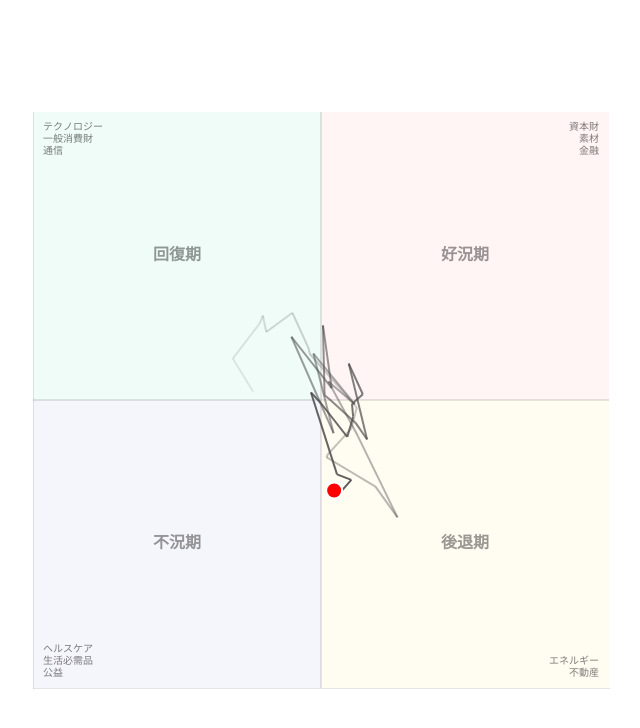
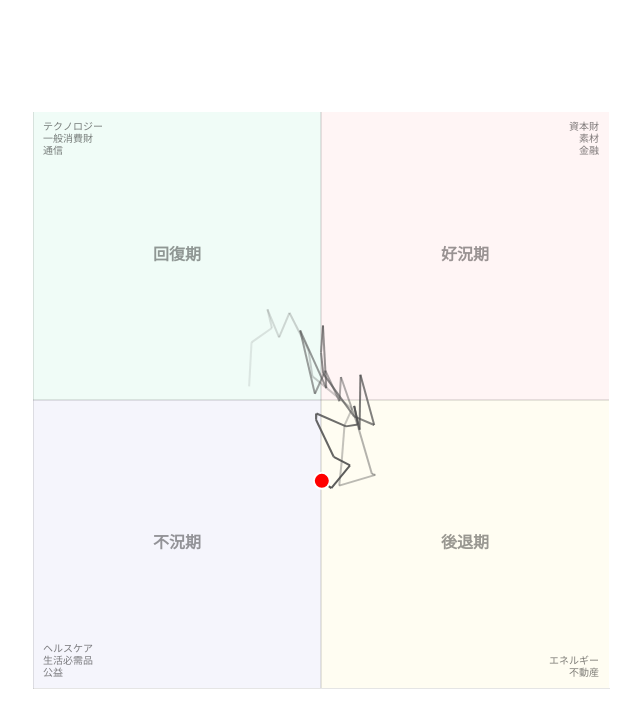
Before and after one commit to skr-works/sector-rotation-chart-USA, a plain HTML site: page index.html in a window 1280 px wide. Shown: the whole page, without its empty margins (319-959 px from the left). Drawn offline with nearby package versions, Linux system fonts and the light colour scheme.

Commit message:
deploy: ddcc44dda7945aced4a822cb7d02101452a971ac

```diff
--- a/index.html
+++ b/index.html
@@ -104,7 +104,7 @@
                     {
                         // 軌跡 (線のみ)
                         label: '軌跡',
-                        data: [{"x": -5.9, "y": 0.74}, {"x": -7.66, "y": 3.6}, {"x": -5.3, "y": 6.68}, {"x": -5.05, "y": 7.33}, {"x": -4.75, "y": 5.9}, {"x": -2.48, "y": 7.57}, {"x": -1.07, "y": 4.47}, {"x": -0.98, "y": 4.01}, {"x": 3.11, "y": -0.66}, {"x": 2.63, "y": -2.48}, {"x": 0.6, "y": -4.71}, {"x": 0.48, "y": -4.97}, {"x": 4.73, "y": -7.52}, {"x": 6.64, "y": -10.19}, {"x": 3.19, "y": -3.11}, {"x": 0.64, "y": 1.6}, {"x": 2.94, "y": -0.37}, {"x": -0.66, "y": 4.03}, {"x": 1.09, "y": -2.88}, {"x": -2.57, "y": 5.49}, {"x": 0.93, "y": 1.03}, {"x": 0.17, "y": 6.47}, {"x": 0.31, "y": 0.42}, {"x": 0.69, "y": 0.11}, {"x": 2.99, "y": -1.97}, {"x": 4.0, "y": -3.42}, {"x": 2.41, "y": 3.16}, {"x": 3.63, "y": 0.5}, {"x": 2.69, "y": -0.35}, {"x": 2.79, "y": -1.45}, {"x": 2.28, "y": -3.2}, {"x": -0.02, "y": -0.26}, {"x": -0.87, "y": 0.65}, {"x": 1.39, "y": -6.46}, {"x": 2.63, "y": -6.93}, {"x": 1.33, "y": -8.41}, {"x": 0.52, "y": -7.59}, {"x": 1.14, "y": -7.85}],
+                        data: [{"x": -6.24, "y": 1.18}, {"x": -6.03, "y": 5.0}, {"x": -4.26, "y": 6.25}, {"x": -4.65, "y": 7.87}, {"x": -3.64, "y": 5.43}, {"x": -2.74, "y": 7.57}, {"x": -1.08, "y": 4.3}, {"x": -0.75, "y": 2.07}, {"x": 2.69, "y": -0.77}, {"x": 2.04, "y": -2.21}, {"x": 1.79, "y": -5.42}, {"x": 1.58, "y": -7.43}, {"x": 4.72, "y": -6.5}, {"x": 4.42, "y": -6.42}, {"x": 3.19, "y": -2.21}, {"x": 1.73, "y": 2.0}, {"x": 1.6, "y": -0.11}, {"x": 0.38, "y": 2.55}, {"x": -0.53, "y": 0.54}, {"x": -1.81, "y": 6.04}, {"x": 0.46, "y": 1.03}, {"x": 0.17, "y": 6.47}, {"x": -0.0, "y": 4.12}, {"x": 0.19, "y": 2.29}, {"x": 2.87, "y": -1.42}, {"x": 4.62, "y": -2.17}, {"x": 3.42, "y": 2.19}, {"x": 3.35, "y": -2.59}, {"x": 2.88, "y": -0.51}, {"x": 3.21, "y": -2.13}, {"x": 2.17, "y": -2.29}, {"x": -0.39, "y": -1.17}, {"x": -0.43, "y": -1.71}, {"x": 1.1, "y": -4.93}, {"x": 2.52, "y": -5.68}, {"x": 0.9, "y": -7.65}, {"x": 0.18, "y": -7.13}, {"x": 0.07, "y": -7.02}],
                         borderWidth: 2,
                         pointRadius: 0, // 点は描画しない
                         showLine: true,
@@ -122,7 +122,7 @@
                     {
                         // 現在地 (点のみ)
                         label: '現在',
-                        data: [{"x": 1.14, "y": -7.85}],
+                        data: [{"x": 0.07, "y": -7.02}],
                         backgroundColor: 'rgba(255, 0, 0, 1)',
                         borderColor: '#fff',
                         borderWidth: 2,
```
